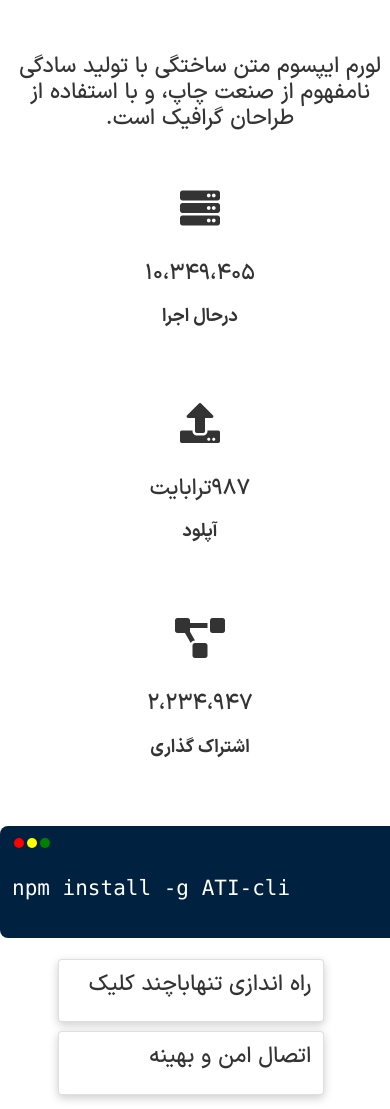
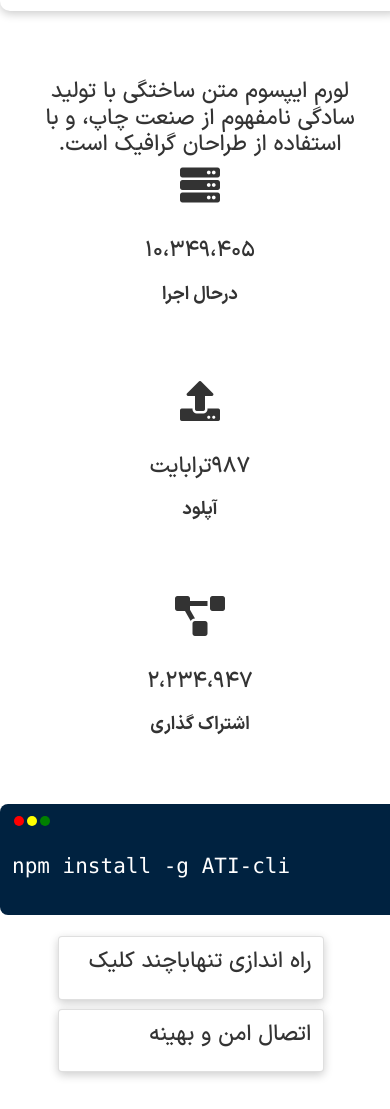
Before and after one commit to atefeh-karimi/responsive-server-web, a plain HTML site: page index.html in a window 390 px wide. Shown: the part 891-2000 px from the top of the page. Drawn offline with Linux system fonts and the light colour scheme.

Commit message:
changed font-size

```diff
--- a/css/style.css
+++ b/css/style.css
@@ -197,8 +197,10 @@ form input[type="text"] {
 }
 
 .statuses > h3 {
-  padding-bottom: 3rem;
-  max-width: 600px;
+  /* padding-bottom: 3rem; */
+  /* max-width: 600px; */
+  text-align: center;
+  padding: 0 1rem 3rem 1rem;
   margin: auto;
 }
 
@@ -509,6 +511,18 @@ form input[type="text"] {
     order: 5;
   }
 
+  header p {
+    padding: 0 1rem;
+  }
+
+  .statuses > h3 {
+    font-size: 22px;
+    padding: 0 1rem;
+  }
+  .cloud__info h2 {
+    font-size: 26px;
+  }
+
   /* =====================FOOTER==================== */
   .footer__container {
     flex-direction: column;
@@ -528,4 +542,9 @@ form input[type="text"] {
     margin-top: 0;
     padding-left: 0;
   }
+
+  .cli__img {
+    margin-left: 12px;
+    margin-right: 12px;
+  }
 }
```
